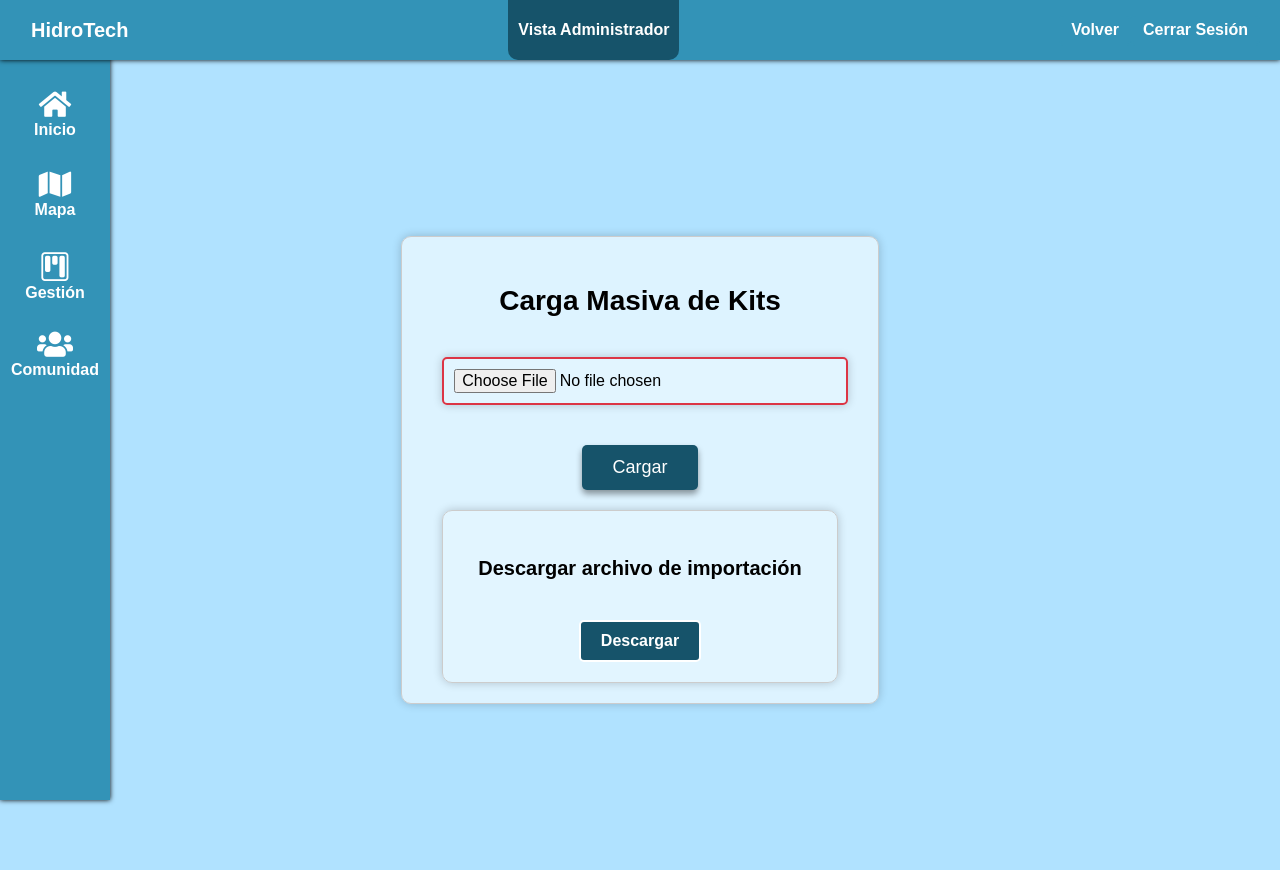
After one commit to Juanluis22/Vertientes, a Django app: page /inicio/kit_massive_upload/ in a window 1280 px wide. The commit adds this page. Run offline with Django 5.2, Linux system fonts and the light colour scheme; a user stored in the database is signed in; tables that the repository leaves empty hold one stand-in row (values such as "Sample post"); some libraries are stand-ins or nearby versions.

Commit message:
carga masiva de kits finalizado

```diff
--- a/moni/crud/templates/kit/lista/listKit.html
+++ b/moni/crud/templates/kit/lista/listKit.html
@@ -38,7 +38,7 @@
                 <i class="bi bi-plus-circle"></i> Crear nuevo Kit
             </a>
             <br>
-            <a href="{% url 'nucleo:comunity_massive_upload' %}" class="custom-button">
+            <a href="{% url 'nucleo:kit_massive_upload' %}" class="custom-button">
                 <i class="bi bi-plus-circle"></i> Carga masiva Kit
             </a>
         </div>
--- /dev/null
+++ b/moni/nucleo/templates/kit_massive_upload.html
@@ -0,0 +1,71 @@
+{% load static %}
+<!DOCTYPE html>
+<html lang="es">
+    <head>
+        <script src="https://cdn.jsdelivr.net/npm/admin-lte@3.1/dist/js/adminlte.min.js"></script>
+        <meta charset="UTF-8">
+        <meta name="viewport" content="width=device-width, initial-scale=1.0">
+        <link href="https://cdn.jsdelivr.net/npm/bootstrap-icons/font/bootstrap-icons.css" rel="stylesheet">
+        <link rel="stylesheet" href="{% static 'css/massive_upload.css' %}">
+        <link rel="stylesheet" href="{% static 'css/Gestion_usuarios.css' %}">
+        <link rel="stylesheet" href="{% static 'css/navasi.css' %}">
+        <link rel="stylesheet" href="https://cdnjs.cloudflare.com/ajax/libs/font-awesome/5.15.3/css/all.min.css">
+        <link href="https://cdn.datatables.net/v/dt/dt-1.13.6/datatables.min.css" rel="stylesheet">
+        <script src="https://code.jquery.com/jquery-3.7.0.js"></script>
+        <script src="https://cdn.datatables.net/1.13.6/js/jquery.dataTables.min.js"></script>
+        <link rel="icon" href="https://cdn-icons-png.flaticon.com/512/826/826923.png" type="image/png">
+        <title>Carga Masiva de Kits</title>
+    </head>
+    <body>
+            <!--Barra Vertical-->
+    {% include "barra_lateral_admin.html" %}
+    <!-- FIN Barra Vertical-->
+        <nav class="navbar">
+            <div class="navbar-left">
+                <span class="hidro-tech">HidroTech</span>
+            </div>
+            <div class="navbar-center">
+                <div class="admin-box">Vista Administrador</div>
+            </div>
+            <a href="{% url 'crud:listkit' %}" class="volverr"style=" margin-top:-1px">Volver</a>
+            <a href="{% url 'nucleo:logout' %}" class="cerrar-sesion">Cerrar Sesión</a>
+        </nav>
+{% block content %}
+{% block extrahead %}
+{% endblock %}
+<main role="main">
+    <div class="container col-12 mt-3">
+        <div class="col-12  mt-3 border">
+            <h3>Carga Masiva de Kits</h3>
+            {% if error_message %}
+            <h3>
+    {{ error_message }}
+
+</h3>
+<a href="{% url 'crud:listkit' %}" class="accederr">Volver</a>
+{% endif %}
+            {%if profiles.group_id == 1 %}
+            <div class="col-12">
+                <form action="{% url 'nucleo:kit_massive_upload_save' %}" method="post" enctype="multipart/form-data">
+                    {% csrf_token %}
+                    <div class="row">
+                        <div class="col-12 col-sm-6 mb-3">
+                            <input type="file" name="myfile" class="form-control border border-danger" required>
+                        </div>
+                        <div class="col-12 col-sm-3">
+                            <button  class="accederr"type="submit">Cargar</button >
+                        </div>
+                    </div>
+                </form>
+            </div>
+
+            <div class="col-12 mt-3 border">
+                <h4>Descargar archivo de importación</h4>
+                <a href="{% url 'nucleo:kit_import_file' %}" class="accederr">Descargar</a>
+            </div>
+            {% endif %}
+        </div>
+    </div>
+
+</main>
+{% endblock %}
--- a/moni/nucleo/urls.py
+++ b/moni/nucleo/urls.py
@@ -20,9 +20,13 @@ urlpatterns = [
     path('vertiente_massive_upload/',views.vertiente_massive_upload,name="vertiente_massive_upload"),
     path('vertiente_massive_upload_save/',views.vertiente_massive_upload_save,name="vertiente_massive_upload_save"),
     path('vertiente_import_file/',views.vertiente_import_file,name="vertiente_import_file"),
+    path('kit_massive_upload/',views.kit_massive_upload,name="kit_massive_upload"),
+    path('kit_massive_upload_save/',views.kit_massive_upload_save,name="kit_massive_upload_save"),
+    path('kit_import_file/',views.kit_import_file,name="kit_import_file"),
     path('comunity_massive_upload/',views.comunity_massive_upload,name="comunity_massive_upload"),
     path('comunity_massive_upload_save/',views.comunity_massive_upload_save,name="comunity_massive_upload_save"),
     path('comunity_import_file/',views.comunity_import_file,name="comunity_import_file"),
+
     path("anidado/", Select_anidado.as_view(), name='select'),
     path("mapa/<int:objecto_id>/", mapa, name='mapa'),
 
--- a/moni/nucleo/views.py
+++ b/moni/nucleo/views.py
@@ -17,7 +17,7 @@ from crud.forms import UserForm
 from django.urls import reverse, reverse_lazy
 from django.http import HttpResponse, HttpResponseRedirect, JsonResponse
 from user.models import User
-from nucleo.models import comunidad, vertiente, datos
+from nucleo.models import comunidad, vertiente, datos,kit
 from django.utils.decorators import method_decorator
 from django.views.decorators.csrf import csrf_exempt
 from nucleo.forms import TestForm, ResetPasswordForm, ChangePasswordForm
@@ -491,6 +491,97 @@ def vertiente_import_file(request):
     wb.save(response)
     return response
 
+####kit
+@login_required
+def kit_massive_upload(request):
+    profiles = Profile.objects.get(user_id = request.user.id)
+    if profiles.group_id != 1:
+        return redirect('nucleo:login')
+    template_name = 'kit_massive_upload.html'
+    return render(request,template_name,{'profiles':profiles})
+@login_required
+def kit_massive_upload_save(request):
+
+    profiles = Profile.objects.get(user_id = request.user.id)
+    if profiles.group_id != 1:
+        return redirect('nucleo:login')
+    error_message = None
+    if request.method == 'POST':
+        try:
+            print(request.FILES['myfile'])
+            data = pd.read_excel(request.FILES['myfile'], skiprows=1)
+            df = pd.DataFrame(data)
+            acc = 0
+            for index, row in df.iterrows():
+                acc += 1
+                modelo = int(row.iloc[0])  # Primera columna
+                mac = str(row.iloc[1])    # Segunda columna
+                is_active = str(row.iloc[2])  # Tercera columna
+                vertiente_id = (row.iloc[3])  # Cuarta columna
+                if pd.isna(vertiente_id):
+                    # Si está vacía, detén la iteración
+                    break
+                vertiente_id = int(vertiente_id)
+                vertient = vertiente.objects.get(pk=vertiente_id)
+                kit_save = kit(
+                    modelo = modelo,
+                    mac = mac,
+                    is_active = is_active,
+                    vertiente = vertient,
+                    )
+                kit_save.save()
+
+
+            return redirect('nucleo:kit_massive_upload')
+        except Exception as e:
+                # Manejar la excepción aquí y mostrar un mensaje de error
+                error_message = f"Error al procesar el archivo: {str(e)}"
+                # Puedes redirigir a una página de error o mostrar el mensaje en la misma página.
+                # Por ejemplo, puedes renderizar una plantilla de error con el mensaje.
+                return render(request, 'kit_massive_upload.html', {'error_message': error_message})
+@login_required
+def kit_import_file(request):
+    profiles = Profile.objects.get(user_id=request.user.id)
+    if profiles.group_id != 1:
+        return redirect('nucleo:login')
+    vertys = vertiente.objects.values('id', 'nombre')
+    response = HttpResponse(content_type='application/ms-excel')
+    response['Content-Disposition'] = 'attachment; filename="Lista_de_kit.xls"'
+    wb = xlwt.Workbook(encoding='utf-8')
+    ws = wb.add_sheet('carga_masiva')
+    row_num = 0
+    columns = ['Modelo', 'Direccion Mac', '¿Esta activo?', 'ID de la Vertiente']
+    font_style = xlwt.XFStyle()
+    font_style.font.bold = True
+    for col_num in range(len(columns)):
+        ws.write(row_num, col_num, columns[col_num], font_style)
+    font_style = xlwt.XFStyle()
+    date_format = xlwt.XFStyle()
+    date_format.num_format_str = 'dd/MM/yyyy'
+    row_num=+1
+    for col_num in range(4):
+        if col_num == 0:
+            ws.write(row_num, col_num , 'ej: 5555', font_style)
+        if col_num == 1:
+            ws.write(row_num, col_num , 'ej: 00:1e:c2:9e:28:6b', font_style)
+        if col_num == 2:
+            ws.write(row_num, col_num , 'ej: true', font_style)
+        if col_num == 3:
+            ws.write(row_num, col_num , 'ej: 1', font_style)
+    row_num = 0
+    columns = ['ID de Comunidad','Nombre de la Vertiente']
+    for col_num in range(len(columns)):
+        ws.write(row_num, col_num +6, columns[col_num], font_style)
+
+    for ver in vertys:
+        row_num += 1
+
+        ws.write(row_num, 6, ver['id'])
+        ws.write(row_num, 7, ver['nombre'])
+
+
+    wb.save(response)
+    return response
 
 
 
```
